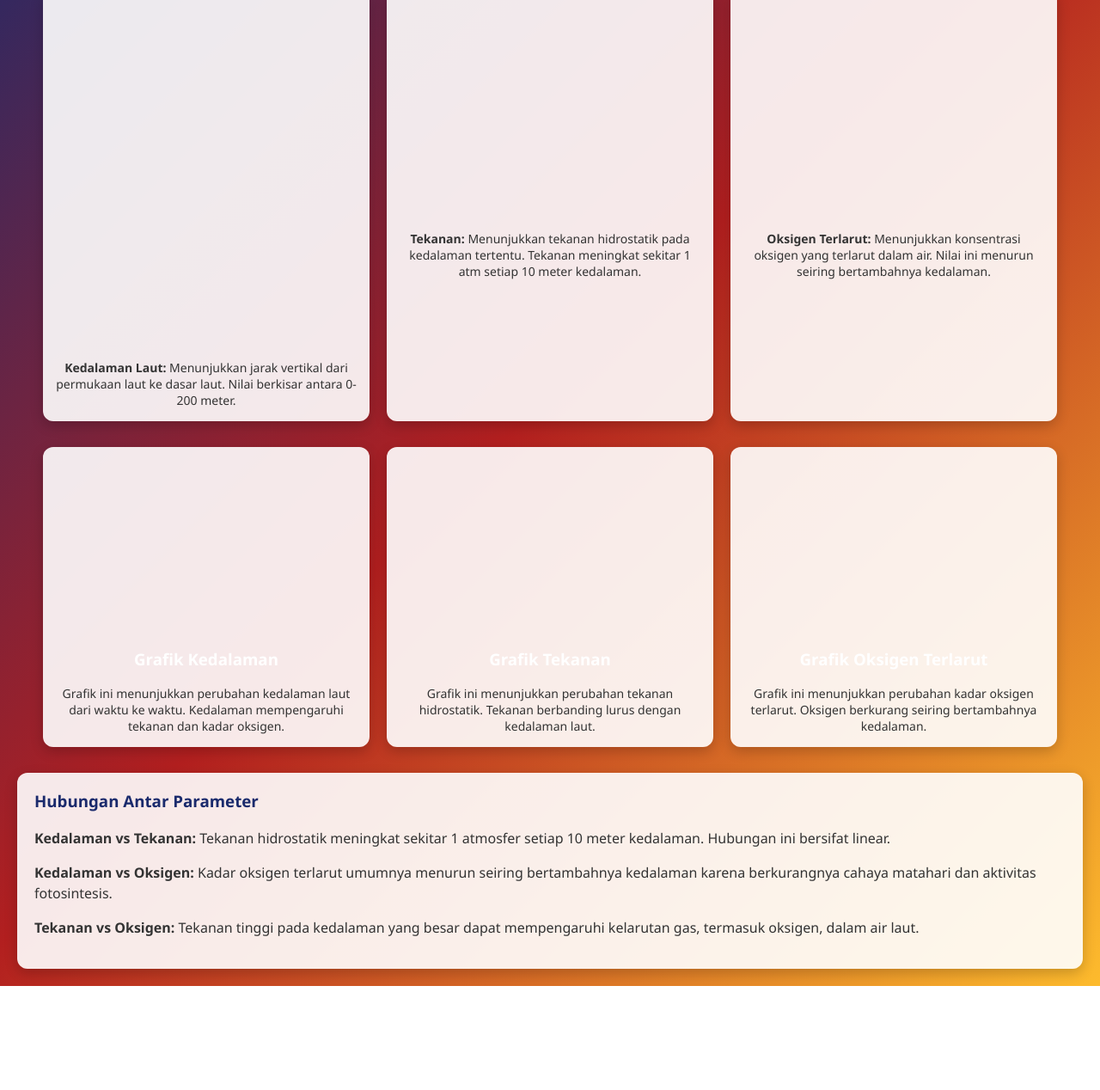
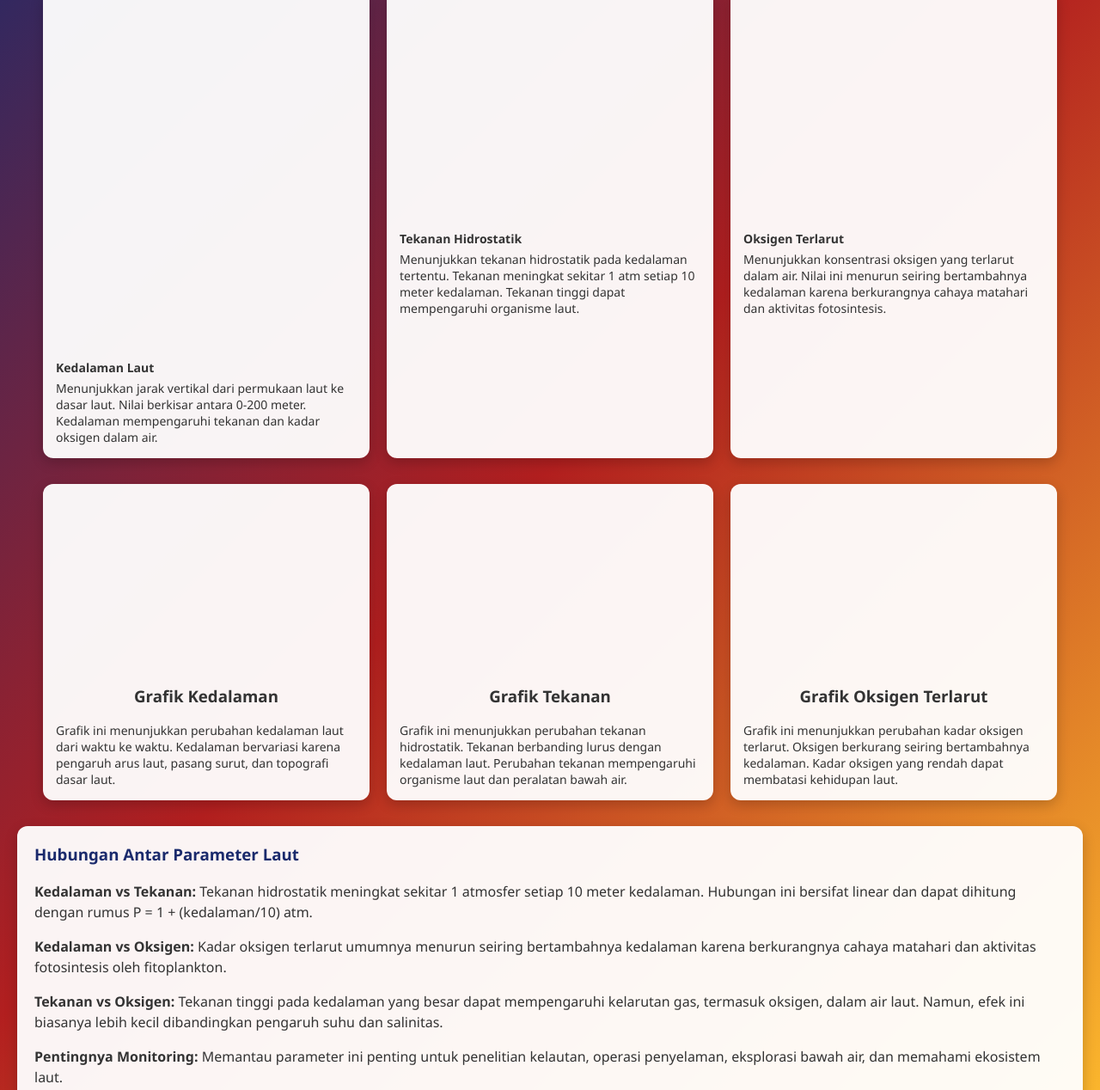
Before and after one commit to SuppJs/TugasKelompok_ELDA_JabirH, a plain HTML site: page index.html in a window 1280 px wide. Shown: the part 231-1499 px from the top of the page at 86% size. Before the commit the page ends 1378 px from the top, so only its background shows below. Drawn offline with nearby package versions, Linux system fonts and the light colour scheme; a script that the page names is missing.

Commit message:
Update index.html

```diff
--- a/index.html
+++ b/index.html
@@ -38,7 +38,7 @@
       margin-bottom: 30px;
     }
     .box {
-      background: rgba(255, 255, 255, 0.9);
+      background: rgba(255, 255, 255, 0.95);
       padding: 15px;
       border-radius: 12px;
       box-shadow: 0 5px 15px rgba(0,0,0,0.2);
@@ -59,11 +59,12 @@
     .chart-info {
       margin-top: 10px;
       font-size: 14px;
-      color: #333;
+      color: #333; /* Changed from white to black for better readability */
       max-width: 350px;
+      text-align: left;
     }
     .info-panel {
-      background: rgba(255, 255, 255, 0.9);
+      background: rgba(255, 255, 255, 0.95);
       border-radius: 12px;
       padding: 20px;
       margin-top: 20px;
@@ -74,8 +75,16 @@
       margin-top: 0;
     }
     .info-panel p {
-      color: #333;
+      color: #333; /* Changed from white to black for better readability */
       line-height: 1.5;
+    }
+    h3 {
+      color: #333; /* Changed from white to black for better readability */
+    }
+    .parameter-title {
+      color: #333; /* Changed from white to black for better readability */
+      font-weight: bold;
+      margin-bottom: 5px;
     }
   </style>
 </head>
@@ -105,7 +114,8 @@
       </canvas>
     </div>
     <div class="chart-info">
-      <strong>Kedalaman Laut:</strong> Menunjukkan jarak vertikal dari permukaan laut ke dasar laut. Nilai berkisar antara 0-200 meter.
+      <div class="parameter-title">Kedalaman Laut</div>
+      Menunjukkan jarak vertikal dari permukaan laut ke dasar laut. Nilai berkisar antara 0-200 meter. Kedalaman mempengaruhi tekanan dan kadar oksigen dalam air.
     </div>
   </div>
 
@@ -125,7 +135,8 @@
       </canvas>
     </div>
     <div class="chart-info">
-      <strong>Tekanan:</strong> Menunjukkan tekanan hidrostatik pada kedalaman tertentu. Tekanan meningkat sekitar 1 atm setiap 10 meter kedalaman.
+      <div class="parameter-title">Tekanan Hidrostatik</div>
+      Menunjukkan tekanan hidrostatik pada kedalaman tertentu. Tekanan meningkat sekitar 1 atm setiap 10 meter kedalaman. Tekanan tinggi dapat mempengaruhi organisme laut.
     </div>
   </div>
 
@@ -145,7 +156,8 @@
       </canvas>
     </div>
     <div class="chart-info">
-      <strong>Oksigen Terlarut:</strong> Menunjukkan konsentrasi oksigen yang terlarut dalam air. Nilai ini menurun seiring bertambahnya kedalaman.
+      <div class="parameter-title">Oksigen Terlarut</div>
+      Menunjukkan konsentrasi oksigen yang terlarut dalam air. Nilai ini menurun seiring bertambahnya kedalaman karena berkurangnya cahaya matahari dan aktivitas fotosintesis.
     </div>
   </div>
 
@@ -159,7 +171,7 @@
     </div>
     <h3>Grafik Kedalaman</h3>
     <div class="chart-info">
-      Grafik ini menunjukkan perubahan kedalaman laut dari waktu ke waktu. Kedalaman mempengaruhi tekanan dan kadar oksigen.
+      Grafik ini menunjukkan perubahan kedalaman laut dari waktu ke waktu. Kedalaman bervariasi karena pengaruh arus laut, pasang surut, dan topografi dasar laut.
     </div>
   </div>
   <div class="box">
@@ -168,7 +180,7 @@
     </div>
     <h3>Grafik Tekanan</h3>
     <div class="chart-info">
-      Grafik ini menunjukkan perubahan tekanan hidrostatik. Tekanan berbanding lurus dengan kedalaman laut.
+      Grafik ini menunjukkan perubahan tekanan hidrostatik. Tekanan berbanding lurus dengan kedalaman laut. Perubahan tekanan mempengaruhi organisme laut dan peralatan bawah air.
     </div>
   </div>
   <div class="box">
@@ -177,16 +189,17 @@
     </div>
     <h3>Grafik Oksigen Terlarut</h3>
     <div class="chart-info">
-      Grafik ini menunjukkan perubahan kadar oksigen terlarut. Oksigen berkurang seiring bertambahnya kedalaman.
+      Grafik ini menunjukkan perubahan kadar oksigen terlarut. Oksigen berkurang seiring bertambahnya kedalaman. Kadar oksigen yang rendah dapat membatasi kehidupan laut.
     </div>
   </div>
 </div>
 
 <div class="info-panel">
-  <h3>Hubungan Antar Parameter</h3>
-  <p><strong>Kedalaman vs Tekanan:</strong> Tekanan hidrostatik meningkat sekitar 1 atmosfer setiap 10 meter kedalaman. Hubungan ini bersifat linear.</p>
-  <p><strong>Kedalaman vs Oksigen:</strong> Kadar oksigen terlarut umumnya menurun seiring bertambahnya kedalaman karena berkurangnya cahaya matahari dan aktivitas fotosintesis.</p>
-  <p><strong>Tekanan vs Oksigen:</strong> Tekanan tinggi pada kedalaman yang besar dapat mempengaruhi kelarutan gas, termasuk oksigen, dalam air laut.</p>
+  <h3>Hubungan Antar Parameter Laut</h3>
+  <p><strong>Kedalaman vs Tekanan:</strong> Tekanan hidrostatik meningkat sekitar 1 atmosfer setiap 10 meter kedalaman. Hubungan ini bersifat linear dan dapat dihitung dengan rumus P = 1 + (kedalaman/10) atm.</p>
+  <p><strong>Kedalaman vs Oksigen:</strong> Kadar oksigen terlarut umumnya menurun seiring bertambahnya kedalaman karena berkurangnya cahaya matahari dan aktivitas fotosintesis oleh fitoplankton.</p>
+  <p><strong>Tekanan vs Oksigen:</strong> Tekanan tinggi pada kedalaman yang besar dapat mempengaruhi kelarutan gas, termasuk oksigen, dalam air laut. Namun, efek ini biasanya lebih kecil dibandingkan pengaruh suhu dan salinitas.</p>
+  <p><strong>Pentingnya Monitoring:</strong> Memantau parameter ini penting untuk penelitian kelautan, operasi penyelaman, eksplorasi bawah air, dan memahami ekosistem laut.</p>
 </div>
 
 <script>
@@ -229,11 +242,17 @@ window.onload = function () {
             max,
             grid: {
               color: 'rgba(0,0,0,0.1)'
+            },
+            ticks: {
+              color: '#333' // Changed from white to black for better readability
             }
           },
           x: {
             grid: {
               display: false
+            },
+            ticks: {
+              color: '#333' // Changed from white to black for better readability
             }
           }
         }
```
